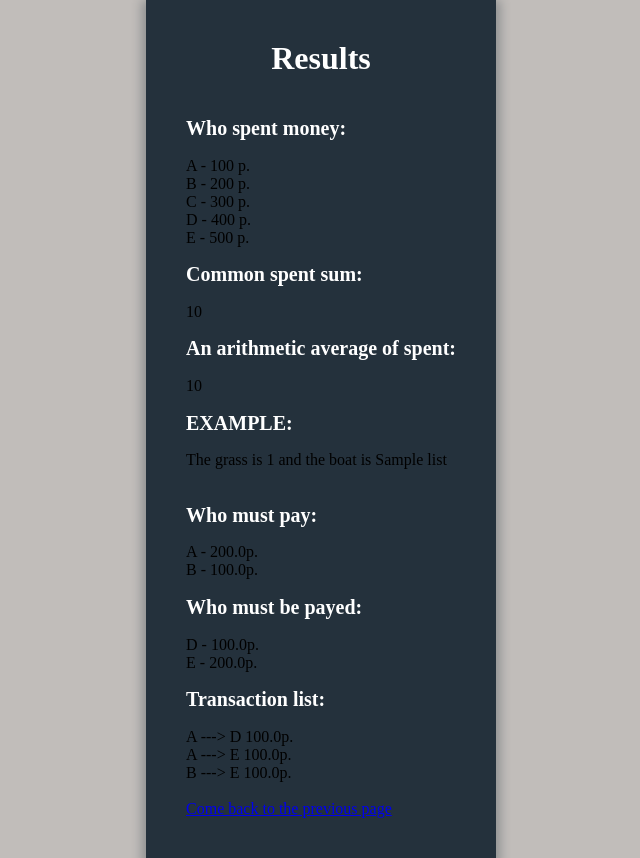
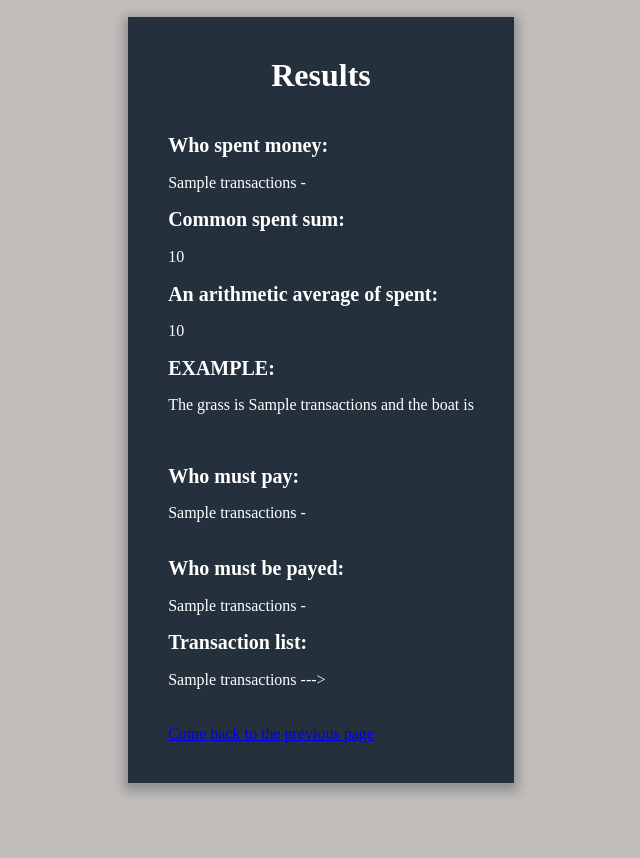
Before and after one commit to vls2693/douson, a Python web app: template flask/templates/result.html in a window 1280 px wide. Shown: the whole page, without its empty margins (319-959 px from the left). After the commit the page ends 795 px from the top, so only its background shows below. Run offline with Jinja, Linux system fonts and the light colour scheme; the template is opened without the code that fills it: most values are stand-ins (such as "Sample title", 1, 10 or a date in 2020).

Commit message:
продолжаю работу над макетом страницы с результатами

```diff
--- a/flask/app.py
+++ b/flask/app.py
@@ -15,8 +15,8 @@
     receiver(whole_dict)
     # return redirect(url_for('results'))
     # return render_template('file.html')
-    mass = ['green; blue', 'red; white']
-    return render_template('result.html', common_spent_sum='777', average_sum='888', variable1=mass)
+    mass = ['green; blue;EXAMPLE', 'red; white;EXAMPLE2']
+    return render_template('result.html', common_spent_sum='777', average_sum='888', transaction_list=mass)
 
 
 @app.route("/results")
--- a/flask/static/style.css
+++ b/flask/static/style.css
@@ -103,3 +103,14 @@
     font-size: 20px;
     color: white;
 }
+main {
+    color: white;
+}
+
+li {
+    list-style-type: none; /* Убираем маркеры */
+}
+ul {
+    margin-left: 0; /* Отступ слева в браузере IE и Opera */
+    padding-left: 0; /* Отступ слева в браузере Firefox, Safari, Chrome */
+}
--- a/flask/templates/result.html
+++ b/flask/templates/result.html
@@ -10,19 +10,15 @@
               filename='favicon.ico')}}" type="image/x-icon">
 </head>
     <body>
-        <main>
+        <main class="result-main">
             <h1>Results</h1>
             <h2>Who spent money:</h2>
-            A - 100 р.
-	        <br>
-            B - 200 р.
-		    <br>
-            C - 300 р.
-			<br>
-            D - 400 р.
-			<br>
-            E - 500 р.
-            <br>
+            <span>
+                {% for transactions in transaction_list %}
+                {% set transaction = transactions.split(';') %}
+                {{ transaction[0] }} - {{ transaction[1] }}<br>
+                {% endfor %}
+            </span>
             <h2>Common spent sum:</h2>
             <span>{{common_spent_sum}}</span>
 
@@ -31,28 +27,36 @@
 			<br>
             <h2>EXAMPLE:</h2>
             <span>
-                {% for list in variable1 %}
-                {% set list1 = list.split(';') %}
-                The grass is {{ list[0] }} and the boat is {{ list[1] }}<br>
+                <ul>
+                {% for transactions in transaction_list %}
+                {% set transaction = transactions.split(';') %}
+                <li>The grass is {{ transaction[0] }} and the boat is {{ transaction[1] }}</li>
                 {% endfor %}
+                </ul>
             </span>
             <br>
             <h2>Who must pay:</h2>
-            A - 200.0р.
-			<br>
-            B - 100.0р.
+            <span>
+                {% for transactions in transaction_list %}
+                {% set transaction = transactions.split(';') %}
+                {{ transaction[0] }} - {{ transaction[1] }}<br>
+                {% endfor %}
+            </span>
 			<br>
             <h2>Who must be payed:</h2>
-            D - 100.0р.
-			<br>
-            E - 200.0р.
-			<br>
+            <span>
+                {% for transactions in transaction_list %}
+                {% set transaction = transactions.split(';') %}
+                {{ transaction[0] }} - {{ transaction[1] }}<br>
+                {% endfor %}
+            </span>
             <h2>Transaction list:</h2>
-            A ---> D  100.0р.
-            <br>
-            A ---> E  100.0р.
-            <br>
-            B ---> E  100.0р.
+            <span>
+                {% for transactions in transaction_list %}
+                {% set transaction = transactions.split(';') %}
+                {{ transaction[0] }} ---> {{ transaction[1] }} {{ transaction[2] }}<br>
+                {% endfor %}
+            </span>
 			<br>
             <br>
 			<a href="/">Come back to the previous page</a>
```
